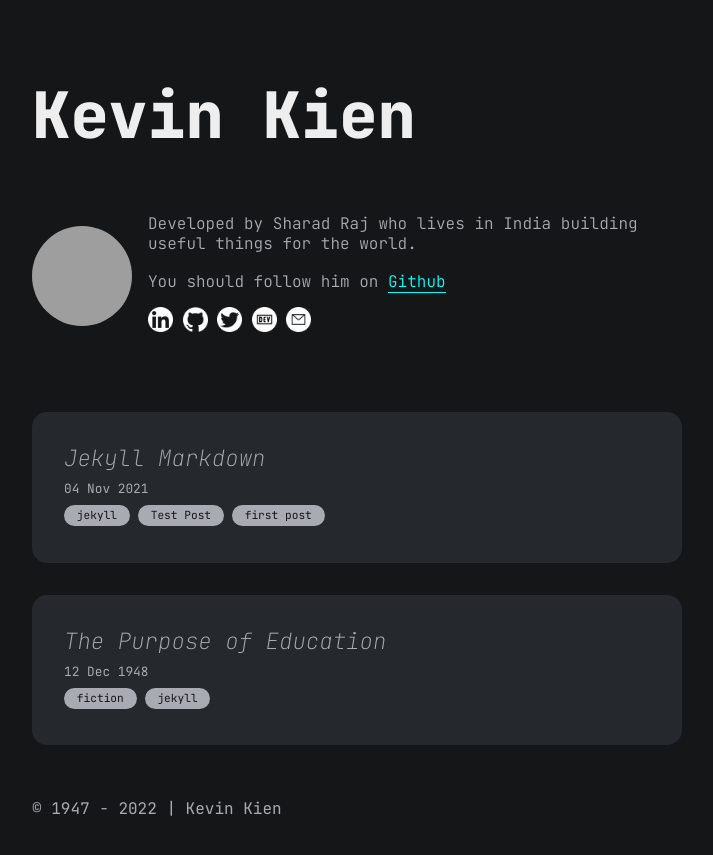
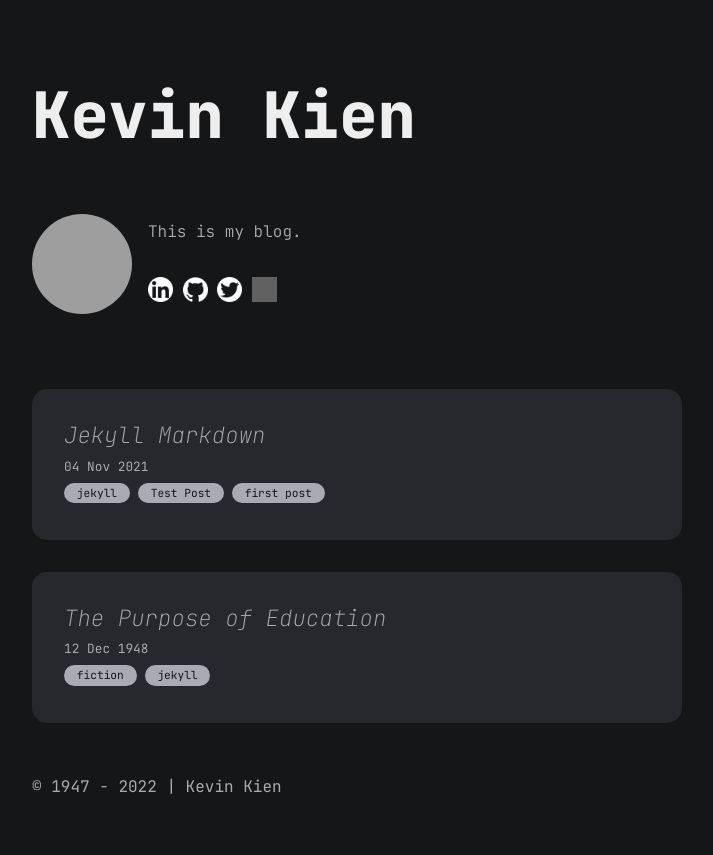
Before and after one commit to KevinKien/KevinKien.github.io, a Jekyll site: the page built from index.md, in a window 1280 px wide. Shown: the top 855 px of the page, without its empty margins (283-996 px from the left). Built offline with Jekyll 4.4.1, drawn with Linux system fonts in a browser that asks for light colours; grey boxes are pictures that could not be loaded.

Commit message:
Update author.yml

```diff
--- a/_data/author.yml
+++ b/_data/author.yml
@@ -1,23 +1,18 @@
 name: Sharad Raj
-dp: https://avatars2.githubusercontent.com/u/36638057?s=460&u=0cbe4fd6b5a3655d91b3eb86db834d0829a0c086&v=4
+dp: https://avatars.githubusercontent.com/u/10055975?v=4
 description: "
   <p>
-    Developed by Sharad Raj who lives in India building useful things for the world.
+    This is my blog.
   </p>
   <br/>
-  <p>
-    You should follow him on <a href='https://github.com/sharadcodes' target='_blank'>Github</a>
-  </P>
 "
-email: dev_sharad@outlook.com
+email:
 contact:
   - title: linkedin
-    url: https://www.linkedin.com/in/srsmaurya
+    url: https://www.linkedin.com/
   - title: github
-    url: https://github.com/sharadcodes
+    url: https://github.com/
   - title: twitter
-    url: https://twitter.com/iamsharadraj
-  - title: dev
-    url: https://dev.to/sharadcodes
-  - title: email
-    url: mailto:dev_sharad@outlook.com
+    url: https://twitter.com/
+  - title: links
+    url: https://kevinkien.github.io/links
```
